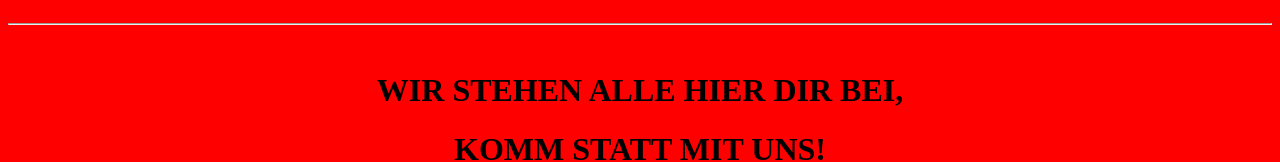
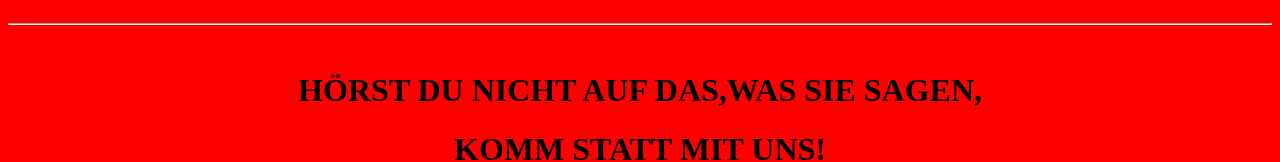
Before and after one commit to Pars-html/DDR, a plain HTML site: page index.html in a window 1280 px wide. Shown: the part 949-1111 px from the top of the page. Drawn offline with Linux system fonts and the light colour scheme.

Commit message:
index.html

```diff
--- a/index.html
+++ b/index.html
@@ -55,7 +55,9 @@
     <hr>
     <br>
 
-    <center><h1>WIR STEHEN ALLE HIER DIR BEI,</h1></center>
+    <center><h1>
+        HÖRST DU NICHT AUF DAS,WAS SIE SAGEN,
+    </h1></center>
     <center><h1>KOMM STATT MIT UNS!</h1></center>
 
     <br>
```
